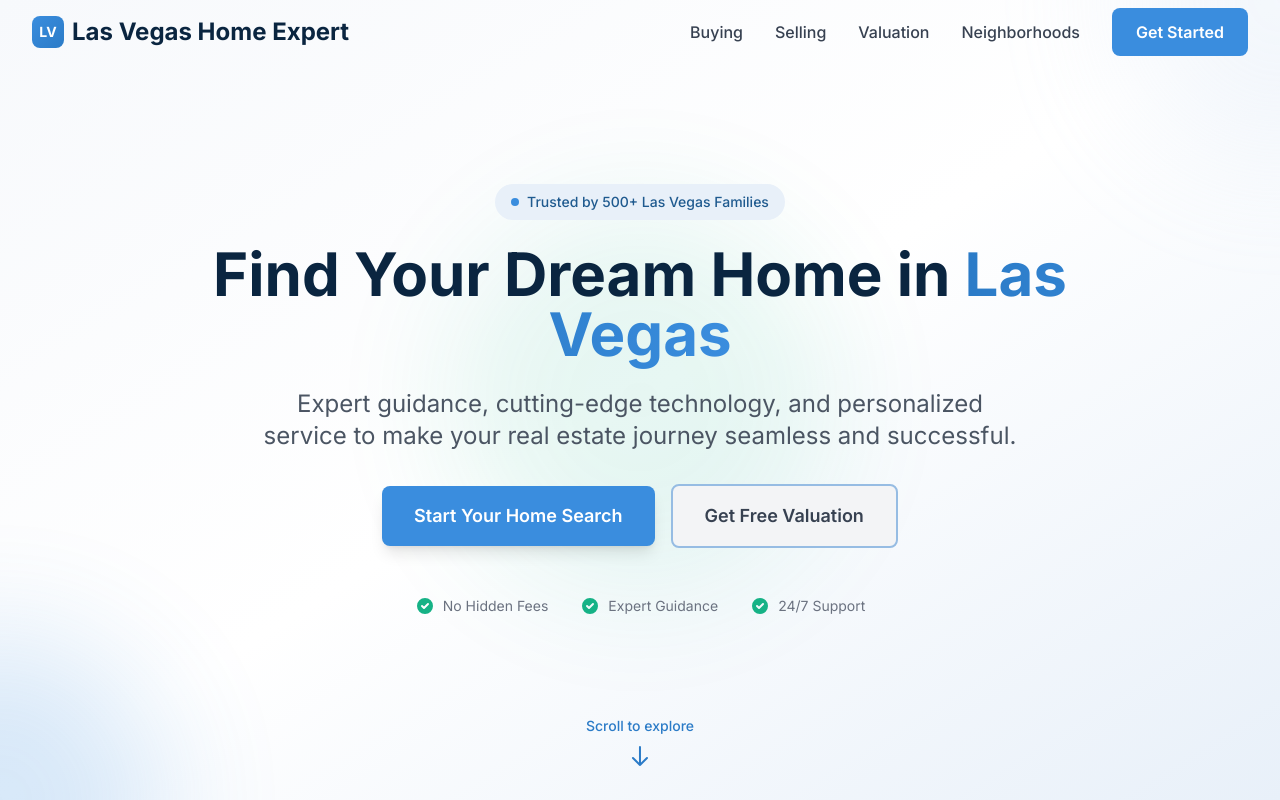
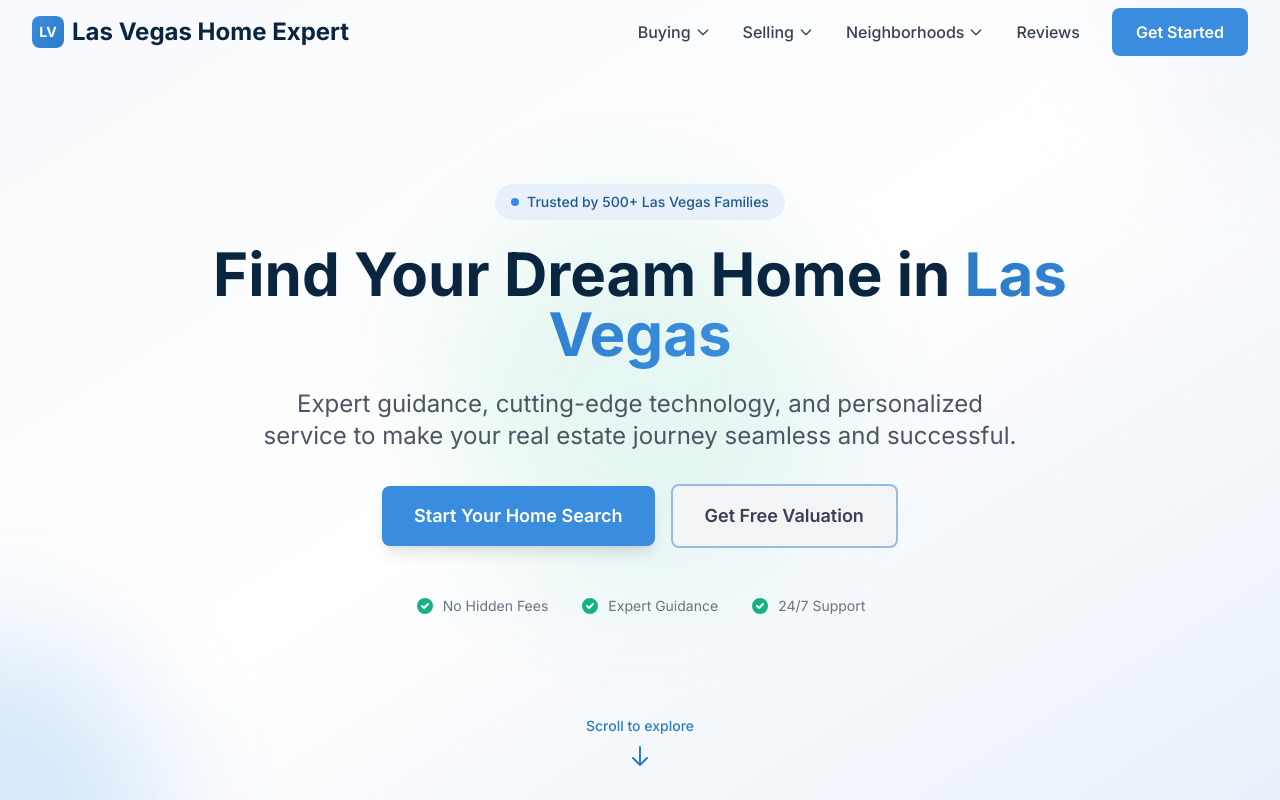
Before and after one commit to DrJanDuffy/lasvegashomeexpert.com, a Next.js app: page / in a window 1280 px wide. Shown: the top 800 px of the page. Built offline with nearby package versions, Linux system fonts and the light colour scheme.

Commit message:
Update navigation with dropdown menus and links to new pages

```diff
--- a/src/components/layout/Header.tsx
+++ b/src/components/layout/Header.tsx
@@ -8,6 +8,9 @@ import { useEffect, useState } from 'react';
 export default function Header() {
   const [isMenuOpen, setIsMenuOpen] = useState(false);
   const [isScrolled, setIsScrolled] = useState(false);
+  const [isBuyingDropdownOpen, setIsBuyingDropdownOpen] = useState(false);
+  const [isSellingDropdownOpen, setIsSellingDropdownOpen] = useState(false);
+  const [isNeighborhoodsDropdownOpen, setIsNeighborhoodsDropdownOpen] = useState(false);
 
   useEffect(() => {
     const handleScroll = () => {
@@ -73,34 +76,133 @@ export default function Header() {
 
           {/* Desktop Navigation */}
           <nav className="hidden lg:flex items-center space-x-8">
+            {/* Buying Dropdown */}
+            <div className="relative group">
+              <button
+                type="button"
+                className="text-neutral-700 hover:text-primary-600 transition-colors duration-200 font-medium flex items-center space-x-1"
+                onClick={() => setIsBuyingDropdownOpen(!isBuyingDropdownOpen)}
+              >
+                <span>Buying</span>
+                <svg className="w-4 h-4 transition-transform duration-200 group-hover:rotate-180" fill="none" stroke="currentColor" viewBox="0 0 24 24" title="Toggle buying menu">
+                  <path strokeLinecap="round" strokeLinejoin="round" strokeWidth={2} d="M19 9l-7 7-7-7" />
+                </svg>
+              </button>
+              <div className="absolute top-full left-0 mt-2 w-64 bg-white rounded-lg shadow-xl border border-neutral-200 opacity-0 invisible group-hover:opacity-100 group-hover:visible transition-all duration-200">
+                <div className="py-2">
                   <Link
-              href="#buying"
-              className="text-neutral-700 hover:text-primary-600 transition-colors duration-200 font-medium"
-              onClick={() => handleNavClick('buying')}
+                    href="/luxury-homes-for-sale-las-vegas"
+                    className="block px-4 py-2 text-neutral-700 hover:bg-primary-50 hover:text-primary-600 transition-colors duration-200"
+                    onClick={() => handleNavClick('luxury_homes')}
                   >
-              Buying
+                    Luxury Homes for Sale
                   </Link>
                   <Link
-              href="#selling"
-              className="text-neutral-700 hover:text-primary-600 transition-colors duration-200 font-medium"
-              onClick={() => handleNavClick('selling')}
+                    href="/modern-homes-las-vegas-expert"
+                    className="block px-4 py-2 text-neutral-700 hover:bg-primary-50 hover:text-primary-600 transition-colors duration-200"
+                    onClick={() => handleNavClick('modern_homes')}
                   >
-              Selling
+                    Modern Homes Expert
                   </Link>
                   <Link
-              href="#valuation"
-              className="text-neutral-700 hover:text-primary-600 transition-colors duration-200 font-medium"
-              onClick={() => handleNavClick('valuation')}
+                    href="/services/luxury-home-buyer-agent"
+                    className="block px-4 py-2 text-neutral-700 hover:bg-primary-50 hover:text-primary-600 transition-colors duration-200"
+                    onClick={() => handleNavClick('buyer_agent')}
                   >
-              Valuation
+                    Buyer Agent Services
+                  </Link>
+                </div>
+              </div>
+            </div>
+
+            {/* Selling Dropdown */}
+            <div className="relative group">
+              <button
+                type="button"
+                className="text-neutral-700 hover:text-primary-600 transition-colors duration-200 font-medium flex items-center space-x-1"
+                onClick={() => setIsSellingDropdownOpen(!isSellingDropdownOpen)}
+              >
+                <span>Selling</span>
+                <svg className="w-4 h-4 transition-transform duration-200 group-hover:rotate-180" fill="none" stroke="currentColor" viewBox="0 0 24 24" title="Toggle selling menu">
+                  <path strokeLinecap="round" strokeLinejoin="round" strokeWidth={2} d="M19 9l-7 7-7-7" />
+                </svg>
+              </button>
+              <div className="absolute top-full left-0 mt-2 w-64 bg-white rounded-lg shadow-xl border border-neutral-200 opacity-0 invisible group-hover:opacity-100 group-hover:visible transition-all duration-200">
+                <div className="py-2">
+                  <Link
+                    href="/services/luxury-home-selling-agent"
+                    className="block px-4 py-2 text-neutral-700 hover:bg-primary-50 hover:text-primary-600 transition-colors duration-200"
+                    onClick={() => handleNavClick('selling_agent')}
+                  >
+                    Selling Agent Services
                   </Link>
                   <Link
-              href="#neighborhoods"
+                    href="/services/home-staging-services-vegas"
+                    className="block px-4 py-2 text-neutral-700 hover:bg-primary-50 hover:text-primary-600 transition-colors duration-200"
+                    onClick={() => handleNavClick('staging')}
+                  >
+                    Home Staging Services
+                  </Link>
+                </div>
+              </div>
+            </div>
+
+            {/* Neighborhoods Dropdown */}
+            <div className="relative group">
+              <button
+                type="button"
+                className="text-neutral-700 hover:text-primary-600 transition-colors duration-200 font-medium flex items-center space-x-1"
+                onClick={() => setIsNeighborhoodsDropdownOpen(!isNeighborhoodsDropdownOpen)}
+              >
+                <span>Neighborhoods</span>
+                <svg className="w-4 h-4 transition-transform duration-200 group-hover:rotate-180" fill="none" stroke="currentColor" viewBox="0 0 24 24" title="Toggle neighborhoods menu">
+                  <path strokeLinecap="round" strokeLinejoin="round" strokeWidth={2} d="M19 9l-7 7-7-7" />
+                </svg>
+              </button>
+              <div className="absolute top-full left-0 mt-2 w-64 bg-white rounded-lg shadow-xl border border-neutral-200 opacity-0 invisible group-hover:opacity-100 group-hover:visible transition-all duration-200">
+                <div className="py-2">
+                  <Link
+                    href="/neighborhoods/red-rock-country-club"
+                    className="block px-4 py-2 text-neutral-700 hover:bg-primary-50 hover:text-primary-600 transition-colors duration-200"
+                    onClick={() => handleNavClick('red_rock')}
+                  >
+                    Red Rock Country Club
+                  </Link>
+                  <Link
+                    href="/neighborhoods/the-ridges-summerlin"
+                    className="block px-4 py-2 text-neutral-700 hover:bg-primary-50 hover:text-primary-600 transition-colors duration-200"
+                    onClick={() => handleNavClick('ridges')}
+                  >
+                    The Ridges Summerlin
+                  </Link>
+                  <Link
+                    href="/neighborhoods/summerlin"
+                    className="block px-4 py-2 text-neutral-700 hover:bg-primary-50 hover:text-primary-600 transition-colors duration-200"
+                    onClick={() => handleNavClick('summerlin')}
+                  >
+                    Summerlin
+                  </Link>
+                  <Link
+                    href="/neighborhoods/henderson"
+                    className="block px-4 py-2 text-neutral-700 hover:bg-primary-50 hover:text-primary-600 transition-colors duration-200"
+                    onClick={() => handleNavClick('henderson')}
+                  >
+                    Henderson
+                  </Link>
+                </div>
+              </div>
+            </div>
+
+            {/* About/Reviews */}
+            <Link
+              href="/best-realtor-las-vegas-reviews"
               className="text-neutral-700 hover:text-primary-600 transition-colors duration-200 font-medium"
-              onClick={() => handleNavClick('neighborhoods')}
+              onClick={() => handleNavClick('reviews')}
             >
-              Neighborhoods
+              Reviews
             </Link>
+
+            {/* Contact */}
             <Link href="#contact" className="btn-primary" onClick={() => handleNavClick('contact')}>
               Get Started
             </Link>
@@ -142,46 +244,130 @@ export default function Header() {
               className="lg:hidden border-t border-neutral-200 bg-white"
             >
               <nav className="px-4 py-6 space-y-4">
+                {/* Buying Section */}
+                <div className="space-y-2">
+                  <h3 className="font-semibold text-primary-900 text-lg">Buying</h3>
+                  <div className="ml-4 space-y-2">
                     <Link
-                  href="#buying"
-                  className="block text-lg text-neutral-700 hover:text-primary-600 transition-colors duration-200 font-medium"
+                      href="/luxury-homes-for-sale-las-vegas"
+                      className="block text-neutral-700 hover:text-primary-600 transition-colors duration-200"
                       onClick={() => {
-                    handleNavClick('buying');
+                        handleNavClick('luxury_homes');
                         setIsMenuOpen(false);
                       }}
                     >
-                  Buying
+                      Luxury Homes for Sale
                     </Link>
                     <Link
-                  href="#selling"
-                  className="block text-lg text-neutral-700 hover:text-primary-600 transition-colors duration-200 font-medium"
+                      href="/modern-homes-las-vegas-expert"
+                      className="block text-neutral-700 hover:text-primary-600 transition-colors duration-200"
                       onClick={() => {
-                    handleNavClick('selling');
+                        handleNavClick('modern_homes');
                         setIsMenuOpen(false);
                       }}
                     >
-                  Selling
+                      Modern Homes Expert
                     </Link>
                     <Link
-                  href="#valuation"
-                  className="block text-lg text-neutral-700 hover:text-primary-600 transition-colors duration-200 font-medium"
+                      href="/services/luxury-home-buyer-agent"
+                      className="block text-neutral-700 hover:text-primary-600 transition-colors duration-200"
                       onClick={() => {
-                    handleNavClick('valuation');
+                        handleNavClick('buyer_agent');
                         setIsMenuOpen(false);
                       }}
                     >
-                  Valuation
+                      Buyer Agent Services
                     </Link>
+                  </div>
+                </div>
+
+                {/* Selling Section */}
+                <div className="space-y-2">
+                  <h3 className="font-semibold text-primary-900 text-lg">Selling</h3>
+                  <div className="ml-4 space-y-2">
                     <Link
-                  href="#neighborhoods"
-                  className="block text-lg text-neutral-700 hover:text-primary-600 transition-colors duration-200 font-medium"
+                      href="/services/luxury-home-selling-agent"
+                      className="block text-neutral-700 hover:text-primary-600 transition-colors duration-200"
                       onClick={() => {
-                    handleNavClick('neighborhoods');
+                        handleNavClick('selling_agent');
                         setIsMenuOpen(false);
                       }}
                     >
-                  Neighborhoods
+                      Selling Agent Services
                     </Link>
+                    <Link
+                      href="/services/home-staging-services-vegas"
+                      className="block text-neutral-700 hover:text-primary-600 transition-colors duration-200"
+                      onClick={() => {
+                        handleNavClick('staging');
+                        setIsMenuOpen(false);
+                      }}
+                    >
+                      Home Staging Services
+                    </Link>
+                  </div>
+                </div>
+
+                {/* Neighborhoods Section */}
+                <div className="space-y-2">
+                  <h3 className="font-semibold text-primary-900 text-lg">Neighborhoods</h3>
+                  <div className="ml-4 space-y-2">
+                    <Link
+                      href="/neighborhoods/red-rock-country-club"
+                      className="block text-neutral-700 hover:text-primary-600 transition-colors duration-200"
+                      onClick={() => {
+                        handleNavClick('red_rock');
+                        setIsMenuOpen(false);
+                      }}
+                    >
+                      Red Rock Country Club
+                    </Link>
+                    <Link
+                      href="/neighborhoods/the-ridges-summerlin"
+                      className="block text-neutral-700 hover:text-primary-600 transition-colors duration-200"
+                      onClick={() => {
+                        handleNavClick('ridges');
+                        setIsMenuOpen(false);
+                      }}
+                    >
+                      The Ridges Summerlin
+                    </Link>
+                    <Link
+                      href="/neighborhoods/summerlin"
+                      className="block text-neutral-700 hover:text-primary-600 transition-colors duration-200"
+                      onClick={() => {
+                        handleNavClick('summerlin');
+                        setIsMenuOpen(false);
+                      }}
+                    >
+                      Summerlin
+                    </Link>
+                    <Link
+                      href="/neighborhoods/henderson"
+                      className="block text-neutral-700 hover:text-primary-600 transition-colors duration-200"
+                      onClick={() => {
+                        handleNavClick('henderson');
+                        setIsMenuOpen(false);
+                      }}
+                    >
+                      Henderson
+                    </Link>
+                  </div>
+                </div>
+
+                {/* Reviews */}
+                <Link
+                  href="/best-realtor-las-vegas-reviews"
+                  className="block text-lg text-neutral-700 hover:text-primary-600 transition-colors duration-200 font-medium"
+                  onClick={() => {
+                    handleNavClick('reviews');
+                    setIsMenuOpen(false);
+                  }}
+                >
+                  Reviews
+                </Link>
+
+                {/* Contact */}
                 <Link
                   href="#contact"
                   className="btn-primary inline-block"
```
Lines whose indentation alone changed are shown as unchanged.
